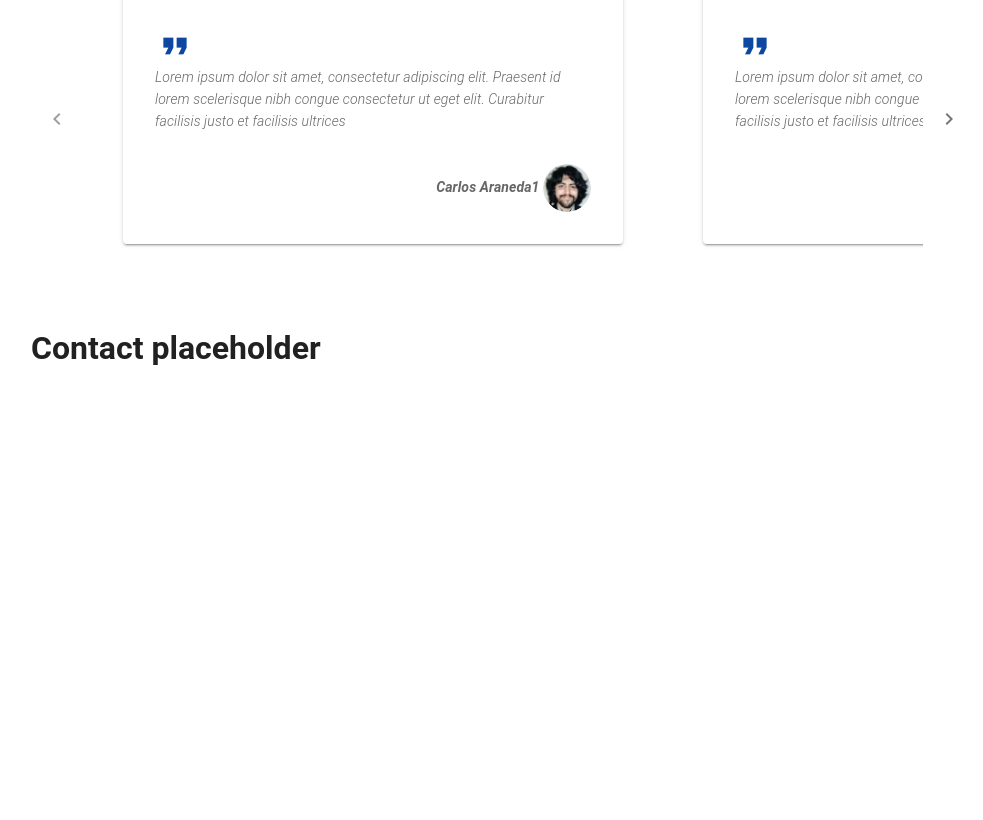
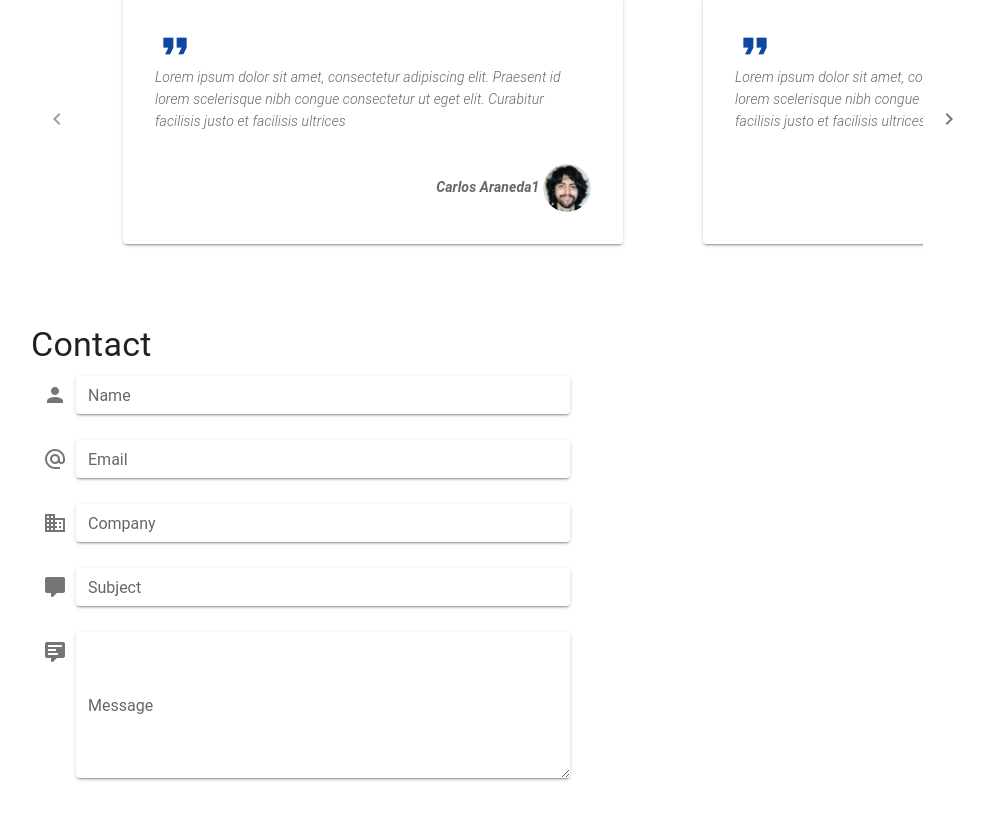
Before and after one commit to alfredo-baquedano/cv, a Vue app: page / in a window 1280 px wide. Shown: the part 5402-6222 px from the top of the page, without its empty margins (265-1248 px from the left). Built offline with nearby package versions, Linux system fonts and the light colour scheme; a small style sheet from the web is missing.

Commit message:
added contact section

```diff
--- a/src/views/Contact.vue
+++ b/src/views/Contact.vue
@@ -1,5 +1,37 @@
 <template>
   <div class="contact" style="height: 600px">
-    <h1>Contact placeholder</h1>
+    <h1 class="display-1">Contact</h1>
+    <v-col cols="7">
+      <v-text-field
+        prepend-icon="mdi-account"
+        label="Name"
+        dense
+        solo
+      ></v-text-field>
+      <v-text-field
+        prepend-icon="mdi-at"
+        label="Email"
+        dense
+        solo
+      ></v-text-field>
+      <v-text-field
+        prepend-icon="mdi-domain"
+        label="Company"
+        dense
+        solo
+      ></v-text-field>
+      <v-text-field
+        prepend-icon="mdi-comment"
+        label="Subject"
+        dense
+        solo
+      ></v-text-field>
+      <v-textarea
+        prepend-icon="mdi-comment-text"
+        label="Message"
+        dense
+        solo
+      ></v-textarea>
+    </v-col>
   </div>
 </template>
```
